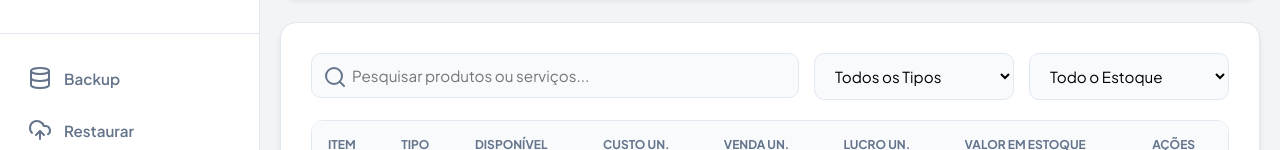
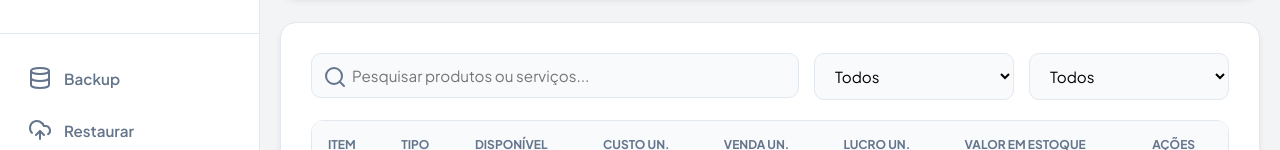
Before and after one commit to luksmkt/sgt, a plain HTML site: page index.html in a window 1280 px wide. Both pictures are taken after a click on the button "Estoque e Serviços". Shown: the part 570-720 px from the top of the page. Drawn offline with nearby package versions, Linux system fonts and the light colour scheme.

Commit message:
Update index.html

```diff
--- a/index.html
+++ b/index.html
@@ -393,16 +393,16 @@
                     </div>
                     <div class="input-group" style="flex: 0 1 200px;">
                         <select id="filtroEstTipo" onchange="renderEstoque()" style="margin: 0; cursor: pointer;">
-                            <option value="">Todos os Tipos</option>
+                            <option value="">Todos</option>
                             <option value="produto">Apenas Produtos</option>
                             <option value="servico">Apenas Serviços</option>
                         </select>
                     </div>
                     <div class="input-group" style="flex: 0 1 200px;">
                         <select id="filtroEstEstoque" onchange="renderEstoque()" style="margin: 0; cursor: pointer;">
-                            <option value="">Todo o Estoque</option>
-                            <option value="com_estoque">Com Estoque (> 0)</option>
-                            <option value="sem_estoque">Sem Estoque (0)</option>
+                            <option value="">Todos</option>
+                            <option value="com_estoque">Com Estoque</option>
+                            <option value="sem_estoque">Sem Estoque</option>
                         </select>
                     </div>
                 </div>
```
